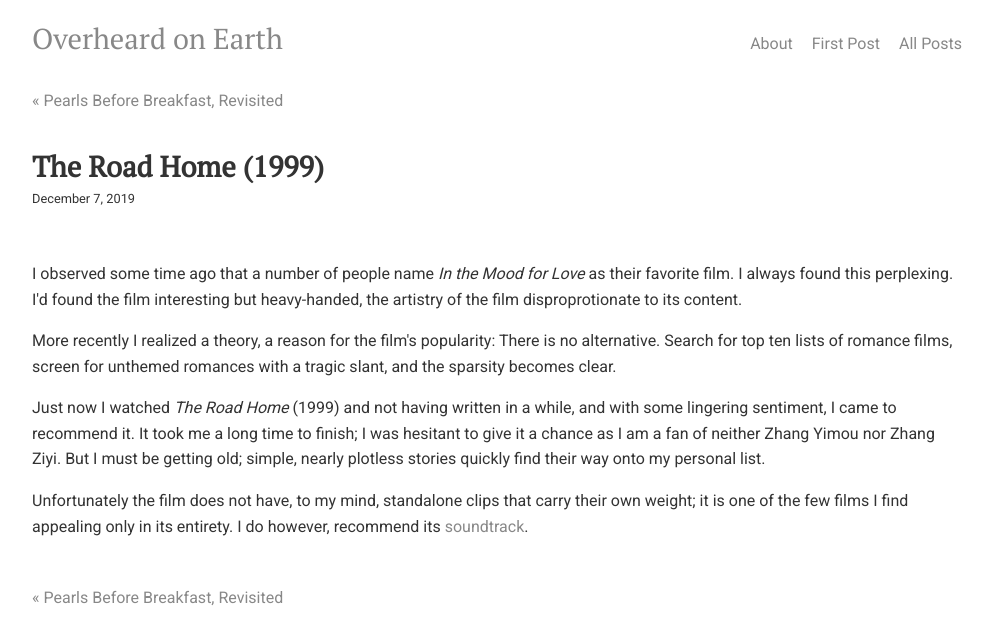
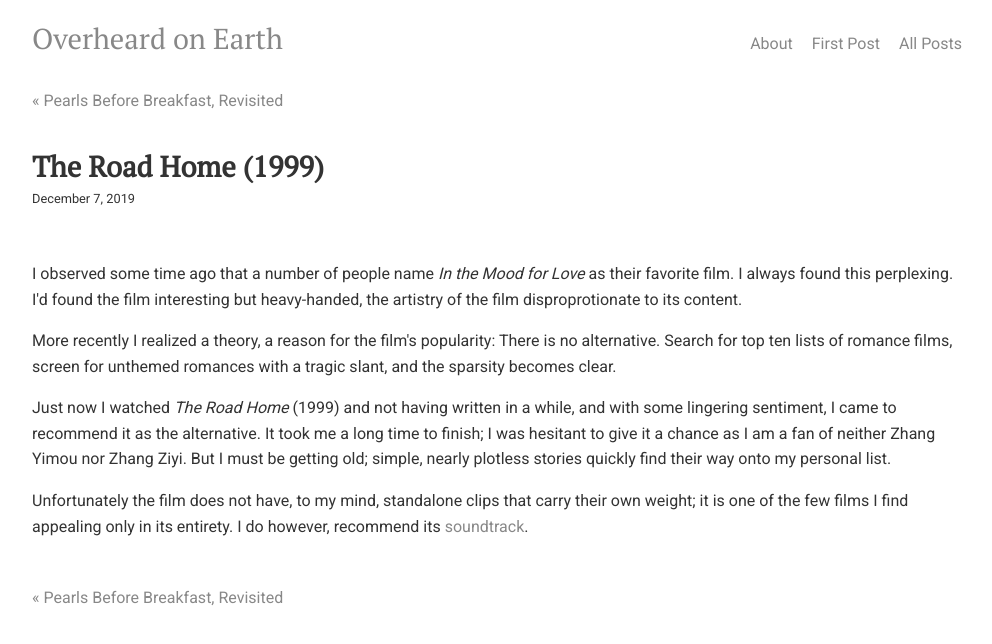
Before and after one commit to overheardonearth/overheardonearth.github.io, a Jekyll site: the page built from _posts/2019-12-07-the-road-home-1999.html, in a window 1280 px wide. Shown: the top 644 px of the page, without its empty margins (143-1135 px from the left). Built offline with Jekyll 4.4.1, drawn with Linux system fonts in a browser that asks for light colours; comment, search, counter and statistics services are not loaded.

Commit message:
Update 2019-12-07-the-road-home-1999.html

```diff
--- a/_posts/2019-12-07-the-road-home-1999.html
+++ b/_posts/2019-12-07-the-road-home-1999.html
@@ -11,7 +11,7 @@ I observed some time ago that a number of people name <i>In the Mood for Love</i
 More recently I realized a theory, a reason for the film's popularity: There is no alternative. Search for top ten lists of romance films, screen for unthemed romances with a tragic slant, and the sparsity becomes clear.
 
 <p>
-Just now I watched <i>The Road Home</i> (1999) and not having written in a while, and with some lingering sentiment, I came to recommend it. It took me a long time to finish; I was hesitant to give it a chance as I am a fan of neither Zhang Yimou nor Zhang Ziyi. But I must be getting old; simple, nearly plotless stories quickly find their way onto my personal list.
+Just now I watched <i>The Road Home</i> (1999) and not having written in a while, and with some lingering sentiment, I came to recommend it as the alternative. It took me a long time to finish; I was hesitant to give it a chance as I am a fan of neither Zhang Yimou nor Zhang Ziyi. But I must be getting old; simple, nearly plotless stories quickly find their way onto my personal list.
 
 <p>
 Unfortunately the film does not have, to my mind, standalone clips that carry their own weight; it is one of the few films I find appealing only in its entirety. I do however, recommend its <a href="https://www.youtube.com/watch?v=n0gP0mOoa60">soundtrack</a>.
```
